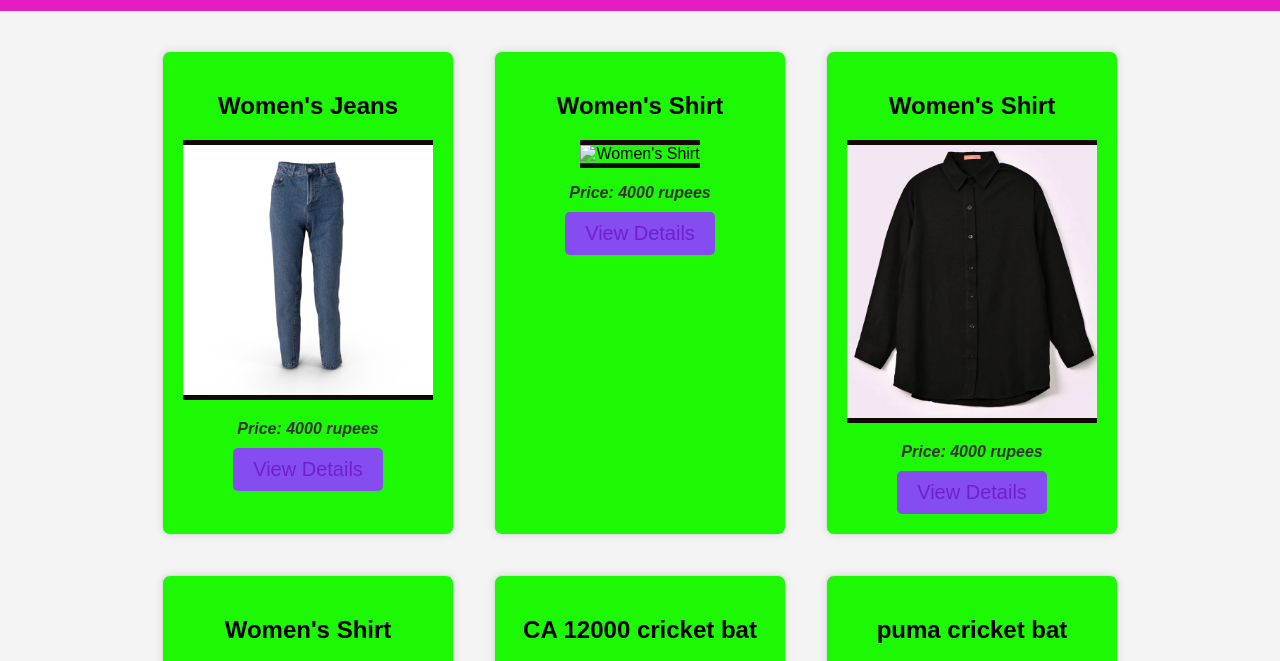
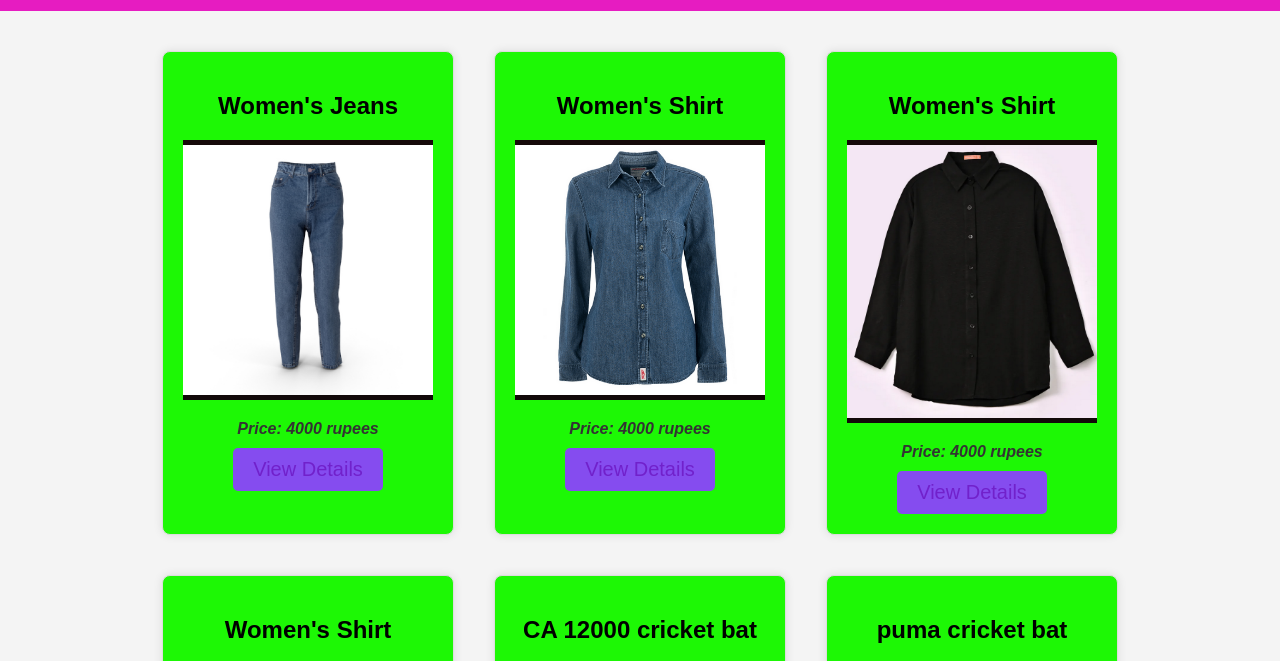
Before and after one commit to Zainabirtiza/4k, a plain HTML site: page index.html in a window 1280 px wide. Shown: the part 89-750 px from the top of the page. Drawn offline with Linux system fonts and the light colour scheme; a script that the page names is missing.

Commit message:
Update index.html

```diff
--- a/index.html
+++ b/index.html
@@ -21,7 +21,7 @@
 
         <div class="item" id="shirt">
             <h2>Women's Shirt</h2>
-            <img src="Screenshot 2024-08-26 at 17-01-08 Jonsson Workwear Women's Long Sleeve Denim Work Shirts.png" alt="Women's Shirt" width="350">
+            <img src="shirt jeans.png" alt="Women's Shirt" width="350">
             <p class="price">Price: 4000 rupees</p>
             <button onclick="showDetails('shirt')">View Details</button>
         </div>
```
